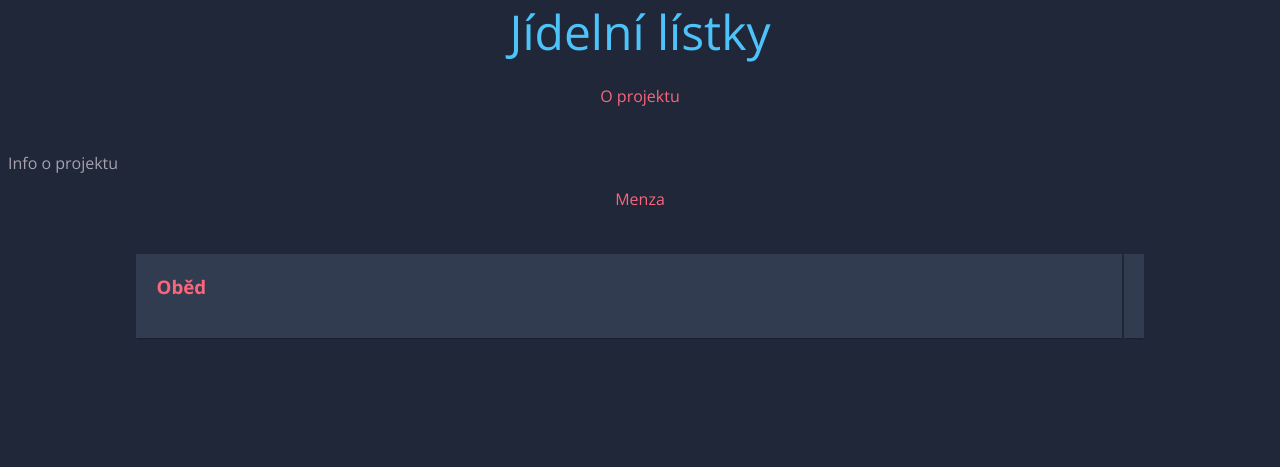
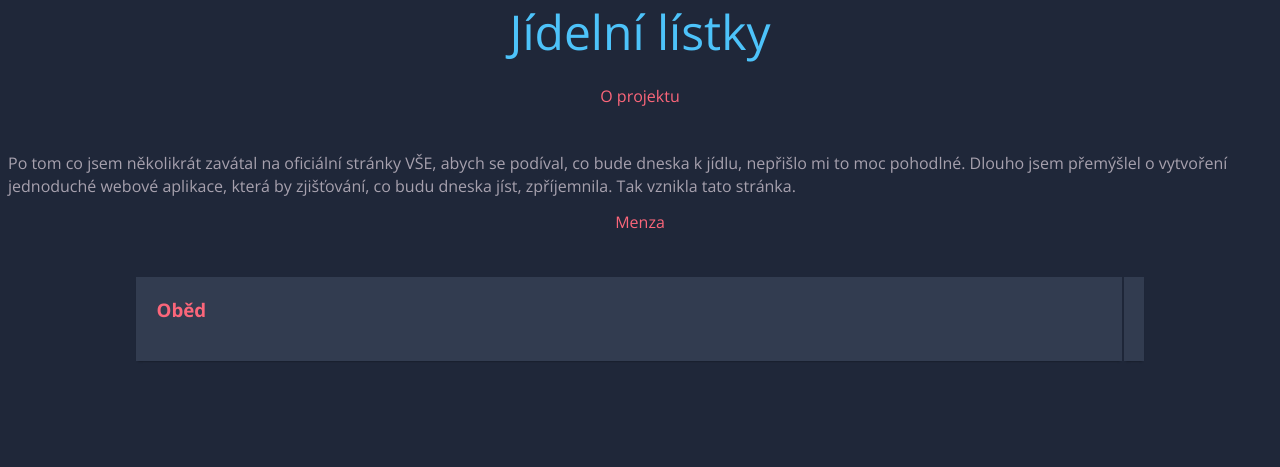
Before and after one commit to Luminaar/jidelni_listky, a Flask app: page / in a window 1280 px wide. Shown: the top 467 px of the page. Run offline with Flask 2, Linux system fonts and the light colour scheme; data that the repository does not hold is empty.

Commit message:
added project description and updated readme

```diff
--- a/templates/index.html
+++ b/templates/index.html
@@ -2,14 +2,19 @@
     <head>
         <title>Jídelní lístek</title>
         <link rel="stylesheet" type="text/css" href="{{ url_for('static', filename='style.css')}}">
-
     </head>
 
     <body>
         <h1>Jídelní lístky</h1>
 
         <h2>O projektu</h2>
-        <p>Info o projektu</p>
+
+        <p>Po tom co jsem několikrát zavátal na oficiální stránky VŠE,
+            abych se podíval, co bude dneska k jídlu, nepřišlo mi to moc pohodlné.
+            Dlouho jsem přemýšlel o vytvoření jednoduché webové aplikace, která by
+            zjišťování, co budu dneska jíst, zpříjemnila. Tak vznikla tato stránka.
+            </p>
+
             <h2>Menza</h2>
                     <table class="container">
                         <tr><td><h3>Oběd</h3></td><td></td></tr>
```
Also changed, not shown: README.md.
